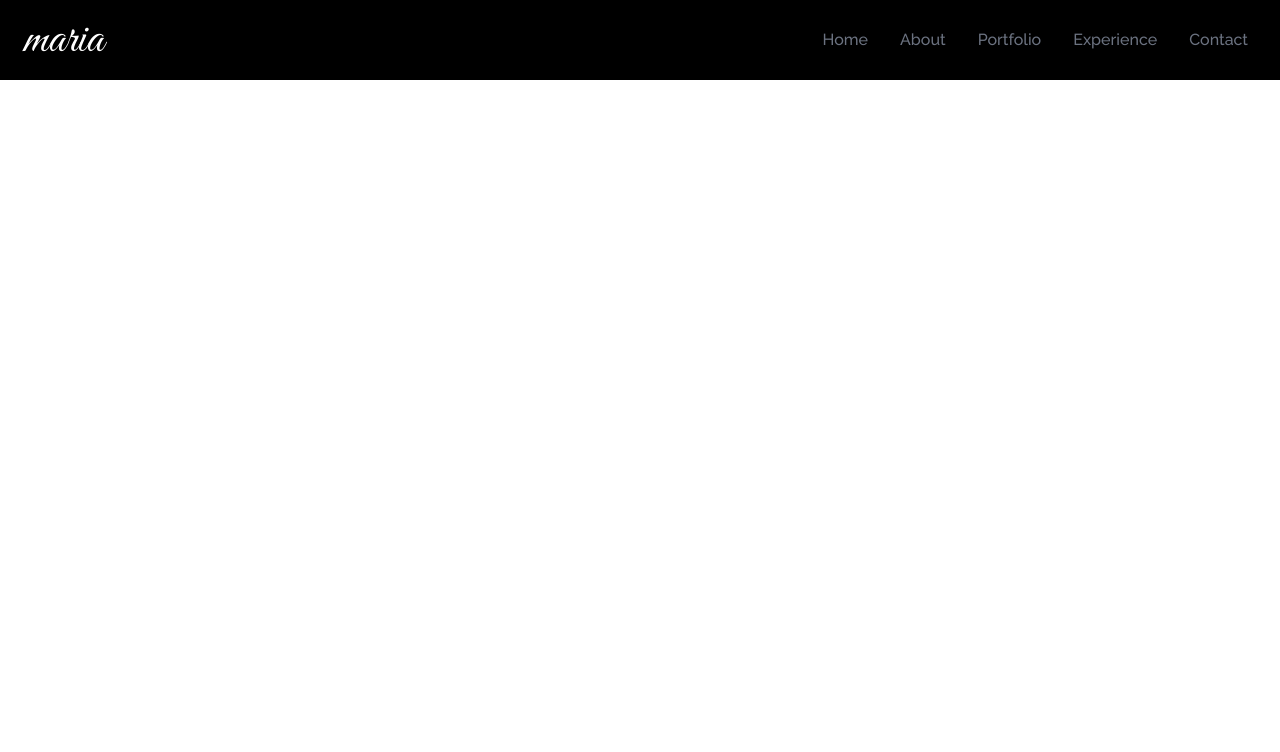
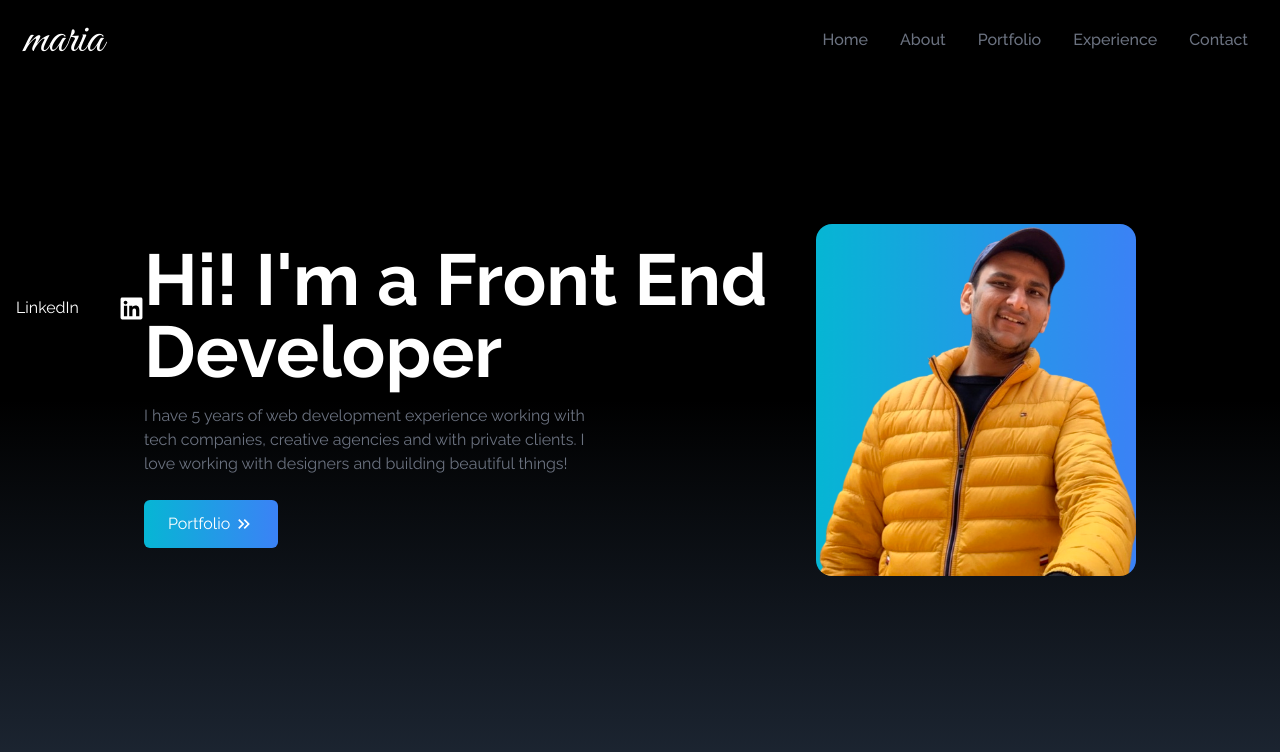
Before and after one commit to zamariac/portfolio23, a React (Create React App) app: page / in a window 1280 px wide. Shown: the top 752 px of the page. Built offline with nearby package versions, Linux system fonts and the light colour scheme; the HTML template or start-up script is replaced by a standard one.

Commit message:
Social icons added and homepage jumbotron

```diff
--- a/src/App.js
+++ b/src/App.js
@@ -1,11 +1,14 @@
-import Home from "./components/Home";
-import NavBar from "./components/NavBar";
+import Home from './components/Home';
+import NavBar from './components/NavBar';
+import SocialLinks from './components/SocialLinks';
 
 function App() {
   return (
     <div>
       <NavBar />
       <Home />
+
+      <SocialLinks />
     </div>
   );
 }
--- a/src/components/Home.jsx
+++ b/src/components/Home.jsx
@@ -1,11 +1,34 @@
 import React from 'react';
-import { MdKeyboardDoubleArrowRight } from "react-icons/md";
+import { MdKeyboardDoubleArrowRight } from 'react-icons/md';
+import HeroImage from '../assets/heroImage.png';
 
 function Home() {
   return (
-    <div>
-      <MdKeyboardDoubleArrowRight />
+    <div name='home' className='h-screen w-full bg-gradient-to-b from-black via-black to-gray-800'
+    >
+        <div className='max-w-screen-lg mx-auto flex flex-col items-center justify-center h-full px-4 md:flex-row'>
+            <div className='flex flex-col justify-center h-full'>
+                <h2 className='text-4xl sm:text-7xl font-bold text-white'>Hi! I'm a Front End Developer</h2>
+                <p className='text-gray-500 py-4 max-w-md'> I have 5 years of web development experience working with tech companies, creative agencies and with private clients. I love working with designers and building beautiful things!
+                </p>
+                <div>
+                    <button className='text-white w-fit px-6 py-3 my-2 flex items-center rounded-md bg-gradient-to-r from-cyan-500 to-blue-500'>Portfolio
+                        <span className="hover:rotate-90 duration-300">
+                            <MdKeyboardDoubleArrowRight size={20} className="ml-1" />
+                        </span>
+                    </button>
+                </div>
+            </div>
+            <div>
+                <img
+                    src={HeroImage}
+                    alt='me'
+                    className="rounded-2xl mx-auto w-2/3 md:w-full"
+                />
+            </div>
+        </div>
     </div>
+
   )
 }
 
--- /dev/null
+++ b/src/components/SocialLinks.jsx
@@ -0,0 +1,25 @@
+import React from 'react';
+import { FaGithub, FaLinkedin } from 'react-icons/fa';
+import {HighOutlineMail} from 'react-icons/hi';
+import {BsFillPersonLinesFill} from 'react-icons/bs';
+
+
+
+const SocialLinks = () => {
+  return (
+    <div className='flex flex-col top-[35%] left-0 fixed'>
+        <ul>
+            <li className='flex justify-between items-center w-40 h-14 px-4 bg-gray'>
+                <a href="" className='flex justify-between items-center w-full text-white'>
+                {""}
+                    <>
+                    LinkedIn <FaLinkedin size={25} />
+                    </>
+                </a>
+            </li>
+        </ul>
+    </div>
+  );
+}
+
+export default SocialLinks
```
Also changed, not shown: src/components/NavBar.jsx (+7 -7 lines).
